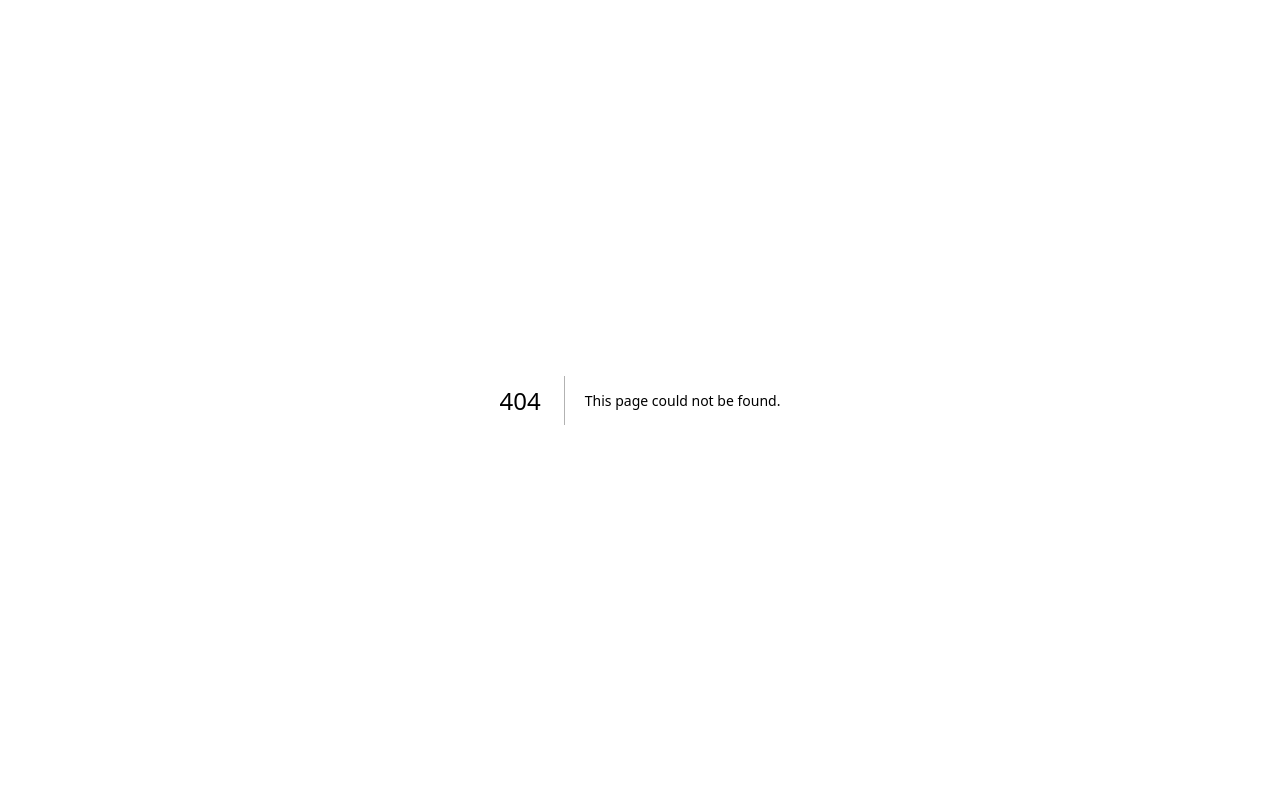
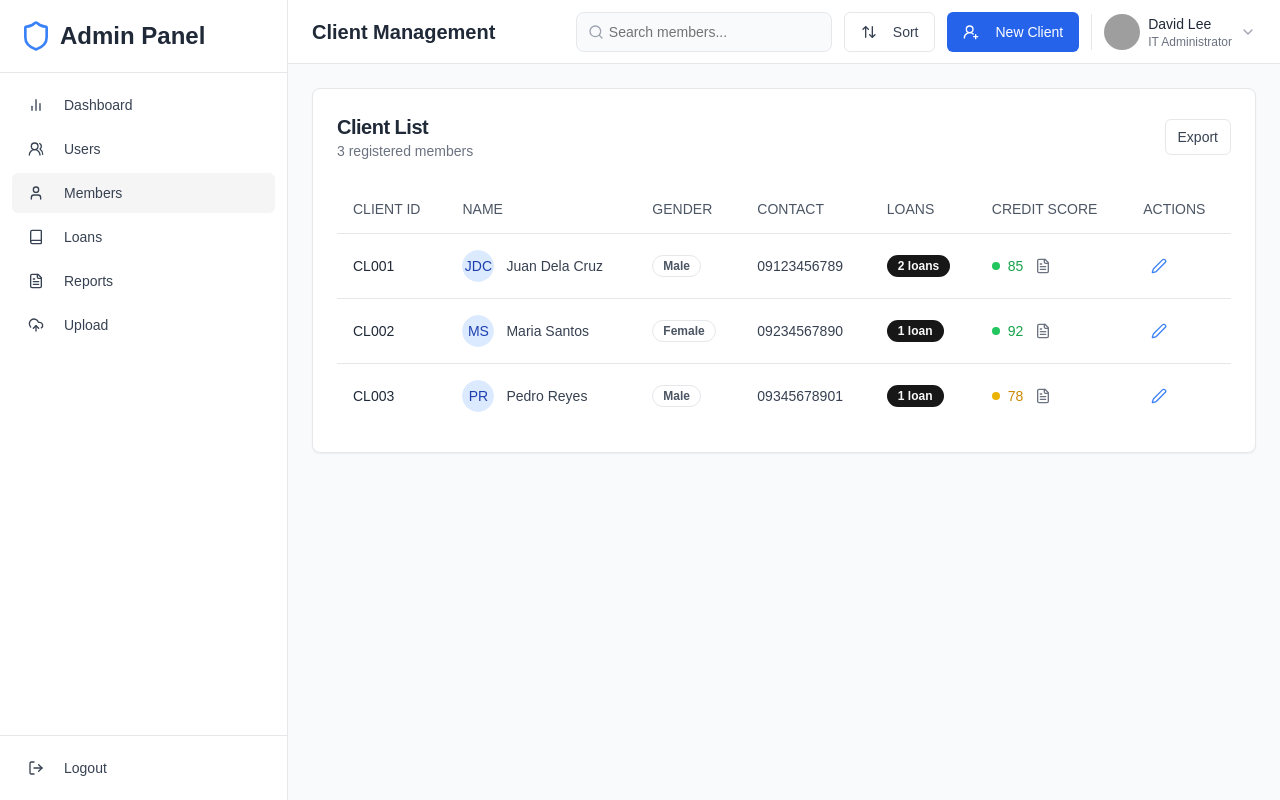
Before and after one commit to ljiro/Sahei-creditscore-UI, a Next.js app: page /david/members in a window 1280 px wide. Before the commit this address had no page. Built offline with nearby package versions, Linux system fonts and the light colour scheme; grey boxes are pictures that could not be loaded.

Commit message:
Changed all occurences of clients to members

```diff
--- a/app/david/ClientReportDialog.tsx
+++ b/app/david/ClientReportDialog.tsx
@@ -19,7 +19,7 @@ function ClientReportDialog({
   client,
   onClose
 }: {
-  client: typeof clients[0],
+  client: typeof members[0],
   onClose: () => void
 }) {
   const reportRef = useRef<HTMLDivElement>(null)
--- a/app/david/dashboard/page.tsx
+++ b/app/david/dashboard/page.tsx
@@ -483,12 +483,12 @@ const DashboardPage = () => {
               <Users2 className="mr-3 h-5 w-5" /> Users
             </Button>
           </Link>
-          <Link href="/david/clients" passHref legacyBehavior>
+          <Link href="/david/members" passHref legacyBehavior>
             <Button
-              variant={pathname === '/david/clients' ? "secondary" : "ghost"}
+              variant={pathname === '/david/members' ? "secondary" : "ghost"}
               className="w-full justify-start text-gray-700 hover:bg-gray-100 hover:text-gray-900"
             >
-              <User className="mr-3 h-5 w-5" /> Clients
+              <User className="mr-3 h-5 w-5" /> Members
             </Button>
           </Link>
           <Link href="/david/loans" passHref legacyBehavior>
--- a/app/david/loans/page.tsx
+++ b/app/david/loans/page.tsx
@@ -178,12 +178,12 @@ export default function LoanManagementPage() {
               <Users2 className="mr-3 h-5 w-5" /> Users
             </Button>
           </Link>
-          <Link href="/david/clients" passHref legacyBehavior>
+          <Link href="/david/members" passHref legacyBehavior>
             <Button
-              variant={pathname === '/david/clients' ? "secondary" : "ghost"}
+              variant={pathname === '/david/members' ? "secondary" : "ghost"}
               className="w-full justify-start text-gray-700 hover:bg-gray-100 hover:text-gray-900"
             >
-              <User className="mr-3 h-5 w-5" /> Clients
+              <User className="mr-3 h-5 w-5" /> Members
             </Button>
           </Link>
           <Link href="/david/loans" passHref legacyBehavior>
--- a/app/david/clients/page.tsx
+++ b/app/david/members/page.tsx
@@ -25,7 +25,7 @@ import { Badge } from "@/components/ui/badge"
 
 
 
-const clients = [
+const members = [
   {
     id: "CL001",
     name: "Juan Dela Cruz",
@@ -87,7 +87,7 @@ const clients = [
         amount: 150000,
         applicationDate: "2025-05-20",
         duration: "24 months",
-        validatedBy: "Juan Dela Cruz",
+        alidatedBy: "Juan Dela Cruz",
         status: "Approved"
       }
     ],
@@ -125,7 +125,7 @@ const clients = [
   }
 ]
 
-function ClientDetailsPanel({ client, onClose }: { client: typeof clients[0], onClose: () => void }) {
+function ClientDetailsPanel({ client, onClose }: { client: typeof members[0], onClose: () => void }) {
   return (
     <Dialog open={true} onOpenChange={onClose}>
       <DialogContent className="sm:max-w-[900px] bg-white rounded-lg">
@@ -400,17 +400,17 @@ export default function ClientManagementPage() {
 
   const pathname = usePathname()
   const [searchText, setSearchText] = useState("")
-  const [selectedClient, setSelectedClient] = useState<typeof clients[0] | null>(null)
+  const [selectedClient, setSelectedClient] = useState<typeof members[0] | null>(null)
   const [sortOrder, setSortOrder] = useState<"asc" | "desc" | "none">("none")
-  const [reportClient, setReportClient] = useState<typeof clients[0] | null>(null)
+  const [reportClient, setReportClient] = useState<typeof members[0] | null>(null)
 
-  const filteredClients = clients.filter(client => {
+  const filteredmembers = members.filter(client => {
     return client.id.toLowerCase().includes(searchText.toLowerCase()) ||
            client.name.toLowerCase().includes(searchText.toLowerCase()) ||
            client.contact.toLowerCase().includes(searchText.toLowerCase())
   })
 
-  const sortedClients = [...filteredClients].sort((a, b) => {
+  const sortedmembers = [...filteredmembers].sort((a, b) => {
     if (sortOrder === "none") return 0
     if (sortOrder === "asc") return a.name.localeCompare(b.name)
     return b.name.localeCompare(a.name)
@@ -451,12 +451,12 @@ export default function ClientManagementPage() {
               <Users2 className="mr-3 h-5 w-5" /> Users
             </Button>
           </Link>
-          <Link href="/david/clients" passHref legacyBehavior>
+          <Link href="/david/members" passHref legacyBehavior>
             <Button
-              variant={pathname === '/david/clients' ? "secondary" : "ghost"}
+              variant={pathname === '/david/members' ? "secondary" : "ghost"}
               className="w-full justify-start text-gray-700 hover:bg-gray-100 hover:text-gray-900"
             >
-              <User className="mr-3 h-5 w-5" /> Clients
+              <User className="mr-3 h-5 w-5" /> Members
             </Button>
           </Link>
           <Link href="/david/loans" passHref legacyBehavior>
@@ -499,7 +499,7 @@ export default function ClientManagementPage() {
               <Search className="absolute left-3 top-1/2 -translate-y-1/2 h-4 w-4 text-gray-400" />
               <Input
                 type="search"
-                placeholder="Search clients..."
+                placeholder="Search members..."
                 className="w-64 rounded-lg bg-gray-50 border-gray-200 pl-8 focus:ring-blue-500 focus:border-blue-500"
                 value={searchText}
                 onChange={(e) => setSearchText(e.target.value)}
@@ -644,7 +644,7 @@ export default function ClientManagementPage() {
                   <div>
                     <CardTitle className="text-xl text-gray-800">Client List</CardTitle>
                     <CardDescription className="text-gray-500">
-                      {clients.length} registered clients
+                      {members.length} registered members
                     </CardDescription>
                   </div>
                   <div className="flex items-center gap-2">
@@ -668,7 +668,7 @@ export default function ClientManagementPage() {
                     </TableRow>
                   </TableHeader>
                   <TableBody>
-                    {sortedClients.map((client) => (
+                    {sortedmembers.map((client) => (
                       <TableRow
   key={client.id}
   className="border-gray-200 hover:bg-gray-50 cursor-pointer"
--- a/app/david/reports/page.tsx
+++ b/app/david/reports/page.tsx
@@ -686,12 +686,12 @@ export default function LoanReportsPage() {
               <Users2 className="mr-3 h-5 w-5" /> Users
             </Button>
           </Link>
-          <Link href="/david/clients" passHref legacyBehavior>
+          <Link href="/david/members" passHref legacyBehavior>
             <Button
-              variant={pathname === '/david/clients' ? "secondary" : "ghost"}
+              variant={pathname === '/david/members' ? "secondary" : "ghost"}
               className="w-full justify-start text-gray-700 hover:bg-gray-100 hover:text-gray-900"
             >
-              <User className="mr-3 h-5 w-5" /> Clients
+              <User className="mr-3 h-5 w-5" /> Members
             </Button>
           </Link>
           <Link href="/david/loans" passHref legacyBehavior>
--- a/app/david/upload/page.tsx
+++ b/app/david/upload/page.tsx
@@ -123,12 +123,12 @@ export default function UploadPage() {
               <Users2 className="mr-3 h-5 w-5" /> Users
             </Button>
           </Link>
-          <Link href="/david/clients" passHref legacyBehavior>
+          <Link href="/david/members" passHref legacyBehavior>
             <Button
-              variant={pathname === '/david/clients' ? "secondary" : "ghost"}
+              variant={pathname === '/david/members' ? "secondary" : "ghost"}
               className="w-full justify-start text-gray-700 hover:bg-gray-100 hover:text-gray-900"
             >
-              <User className="mr-3 h-5 w-5" /> Clients
+              <User className="mr-3 h-5 w-5" /> Members
             </Button>
           </Link>
           <Link href="/david/loans" passHref legacyBehavior>
@@ -187,17 +187,17 @@ export default function UploadPage() {
             <CardHeader>
               <CardTitle className="text-xl text-gray-800">Upload Data Files</CardTitle>
               <CardDescription className="text-gray-500">
-                Upload Excel (.xlsx) files to import clients and loans data
+                Upload Excel (.xlsx) files to import members and loans data
               </CardDescription>
             </CardHeader>
             <CardContent>
               <div className="space-y-6">
-                {/* Clients Upload Section */}
+                {/* members Upload Section */}
                 <div className="space-y-4 border-b border-gray-200 pb-6">
-                  <h3 className="font-medium text-gray-800">Clients Data</h3>
+                  <h3 className="font-medium text-gray-800">members Data</h3>
                   <div className="grid w-full items-center gap-1.5">
                     <Label htmlFor="client-file" className="text-gray-700">
-                      Select Clients Excel File
+                      Select members Excel File
                     </Label>
                     <Input
                       id="client-file"
--- a/app/david/users/page.tsx
+++ b/app/david/users/page.tsx
@@ -566,12 +566,12 @@ export default function UserManagementPage() {
               <Users2 className="mr-3 h-5 w-5" /> Users
             </Button>
           </Link>
-          <Link href="/david/clients" passHref legacyBehavior>
+          <Link href="/david/members" passHref legacyBehavior>
             <Button
-              variant={pathname === '/david/clients' ? "secondary" : "ghost"}
+              variant={pathname === '/david/members' ? "secondary" : "ghost"}
               className="w-full justify-start text-gray-700 hover:bg-gray-100 hover:text-gray-900"
             >
-              <User className="mr-3 h-5 w-5" /> Clients
+              <User className="mr-3 h-5 w-5" /> members
             </Button>
           </Link>
           <Link href="/david/loans" passHref legacyBehavior>
--- a/app/page.tsx
+++ b/app/page.tsx
@@ -24,7 +24,7 @@ import LoanProductConfigPage from "./david/loan-product-config-page.tsx" // You'
 import AdminDashboardPage from "./elena/dashboard-initial-page.tsx" // You'll need to create this
 import DashboardPage from "./david/dashboard/page";
 import LoanPage from "./david/loans/page";
-import ClientManagement from "./david/clients/page"
+import ClientManagement from "./david/members/page"
 import ReportPage from "./david/reports/page";
 import { usePathname } from 'next/navigation'
 import LoanReportsPage from "./david/reports/page"
@@ -37,7 +37,7 @@ export default function Page() {
     case '/david':
     case '/david/dashboard':
       return <DashboardPage />
-    case '/david/clients':
+    case '/david/members':
       return <ClientManagement />
 
     case '/david/users':
```
